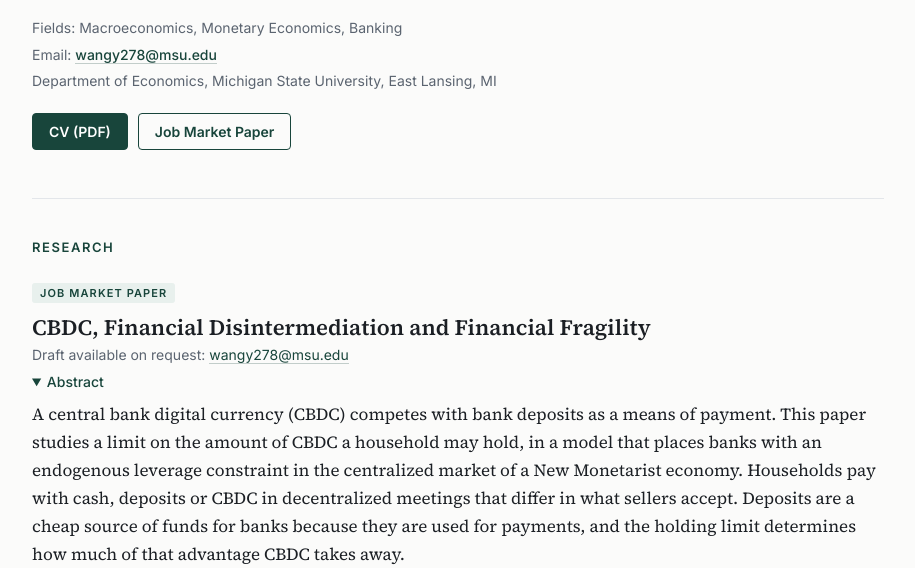
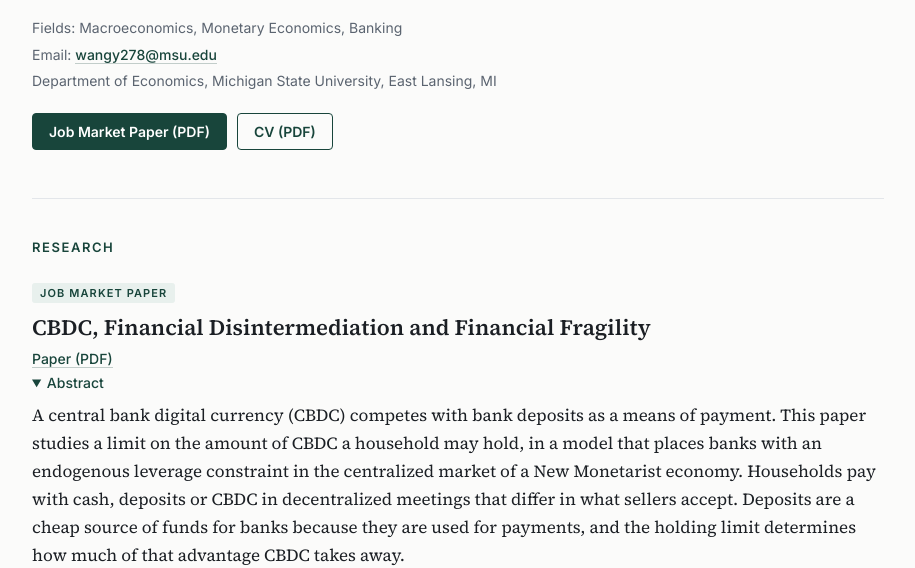
Before and after one commit to yi-wang-econ/yi-wang-econ.github.io, a plain HTML site: page index.html in a window 1280 px wide. Shown: the part 240-808 px from the top of the page, without its empty margins (182-1097 px from the left). Drawn offline with Linux system fonts and the light colour scheme.

Commit message:
Add job market paper
Co-Authored-By: Claude Fable 5.2 <noreply@anthropic.com>
Claude-Session: https://claude.ai/code/session_01T33pSKki1Bs1qCope2Wy9x

```diff
--- a/index.html
+++ b/index.html
@@ -90,8 +90,8 @@
         Department of Economics, Michigan State University, East Lansing, MI
       </div>
       <div class="buttons">
-        <a class="btn primary" href="Wang_CV.pdf">CV (PDF)</a>
-        <a class="btn" href="#research">Job Market Paper</a>
+        <a class="btn primary" href="Wang_JMP.pdf">Job Market Paper (PDF)</a>
+        <a class="btn" href="Wang_CV.pdf">CV (PDF)</a>
       </div>
     </div>
   </header>
@@ -102,7 +102,7 @@
     <div class="paper">
       <span class="tag">Job Market Paper</span>
       <h3>CBDC, Financial Disintermediation and Financial Fragility</h3>
-      <div class="meta">Draft available on request: <a href="mailto:wangy278@msu.edu">wangy278@msu.edu</a></div>
+      <div class="links"><a href="Wang_JMP.pdf">Paper (PDF)</a></div>
       <details open>
         <summary>Abstract</summary>
         <p>A central bank digital currency (CBDC) competes with bank deposits as a means of payment. This paper studies a limit on the amount of CBDC a household may hold, in a model that places banks with an endogenous leverage constraint in the centralized market of a New Monetarist economy. Households pay with cash, deposits or CBDC in decentralized meetings that differ in what sellers accept. Deposits are a cheap source of funds for banks because they are used for payments, and the holding limit determines how much of that advantage CBDC takes away.</p>
```
Also changed, not shown: 1 other file.
